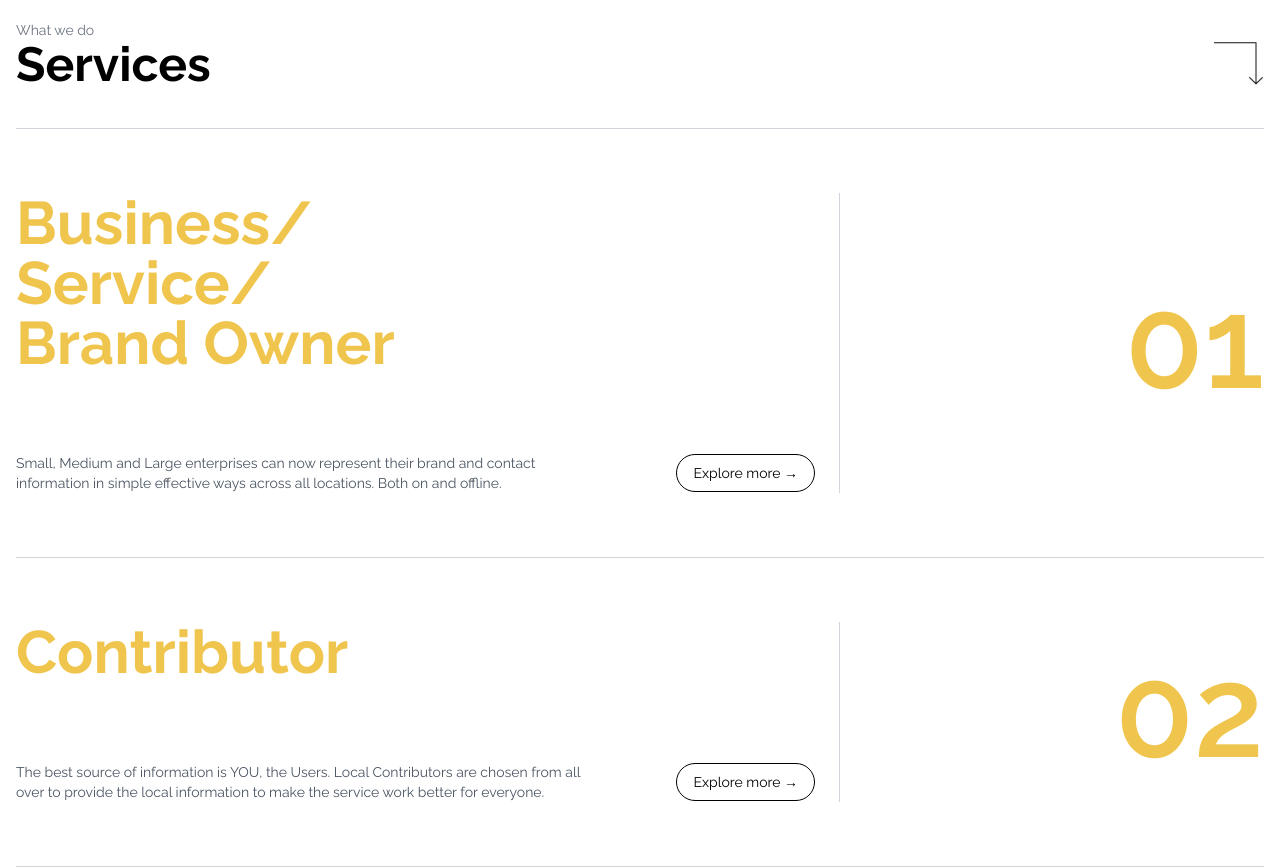
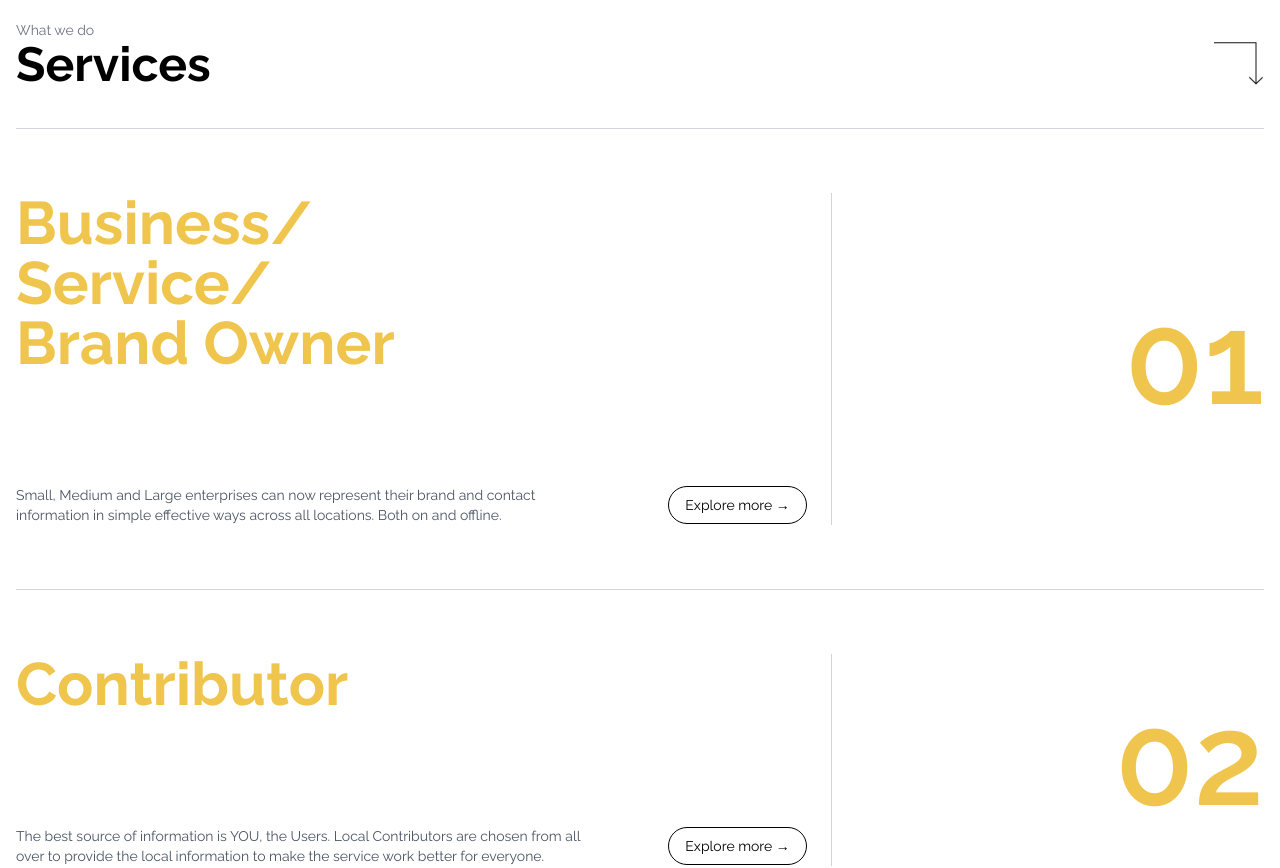
Before and after one commit to Iamdewale/beekeys, a React (Create React App) app: page / in a window 1280 px wide. Shown: the part 1740-2608 px from the top of the page. Built offline with nearby package versions, Linux system fonts and the light colour scheme.

Commit message:
service adjusted

```diff
--- a/src/components/Services.jsx
+++ b/src/components/Services.jsx
@@ -42,20 +42,24 @@ const Services = () => {
         {services.map((service) => (
           <div
             key={service.id}
-            className="grid grid-cols-1 md:grid-cols-3 gap-6 py-16 items-start md:items-center"
+            className="flex flex-col md:flex-row gap-6 py-16 items-start md:items-center"
           >
-            {/* Left Column */}
-            <div className="md:col-span-2 border-r border-gray-300 pr-6">
-              <h3 className="text-customGold text-5xl md:text-6xl font-extrabold leading-tight pb-20">
-                {service.title.split("/").map((line, idx) => (
-                  <div key={idx}>
-                    {line.trim()}
-                    {idx < service.title.split("/").length - 1 && "/"}
-                  </div>
-                ))}
-              </h3>
+            {/* Left Side with Title and Description */}
+            <div className="md:w-2/3 border-r border-gray-300 pr-6">
+              {/* Title and ID in the same line */}
+              <div className="flex justify-between items-start md:items-center flex-wrap gap-y-4 pb-20">
+                <h3 className="text-customGold text-5xl md:text-6xl font-extrabold leading-tight">
+                  {service.title.split("/").map((part, idx, arr) => (
+                    <div key={idx}>
+                      {part.trim()}
+                      {idx < arr.length - 1 && "/"}
+                    </div>
+                  ))}
+                </h3>
+              </div>
 
-              <div className="flex justify-between items-center gap-4">
+              {/* Description + Button */}
+              <div className="flex justify-between items-center flex-wrap gap-4 mt-8">
                 <p className="text-sm text-gray-600 max-w-xl">
                   {service.description}
                 </p>
@@ -65,8 +69,8 @@ const Services = () => {
               </div>
             </div>
 
-            {/* Right Column */}
-            <div className="text-right text-6xl md:text-9xl font-semibold text-customGold mt-4 md:mt-0">
+            {/* Right Side with ID */}
+            <div className="md:w-1/3 text-right text-5xl md:text-9xl font-semibold text-customGold mt-6 md:mt-0 pl-6">
               {service.id}
             </div>
           </div>
```
